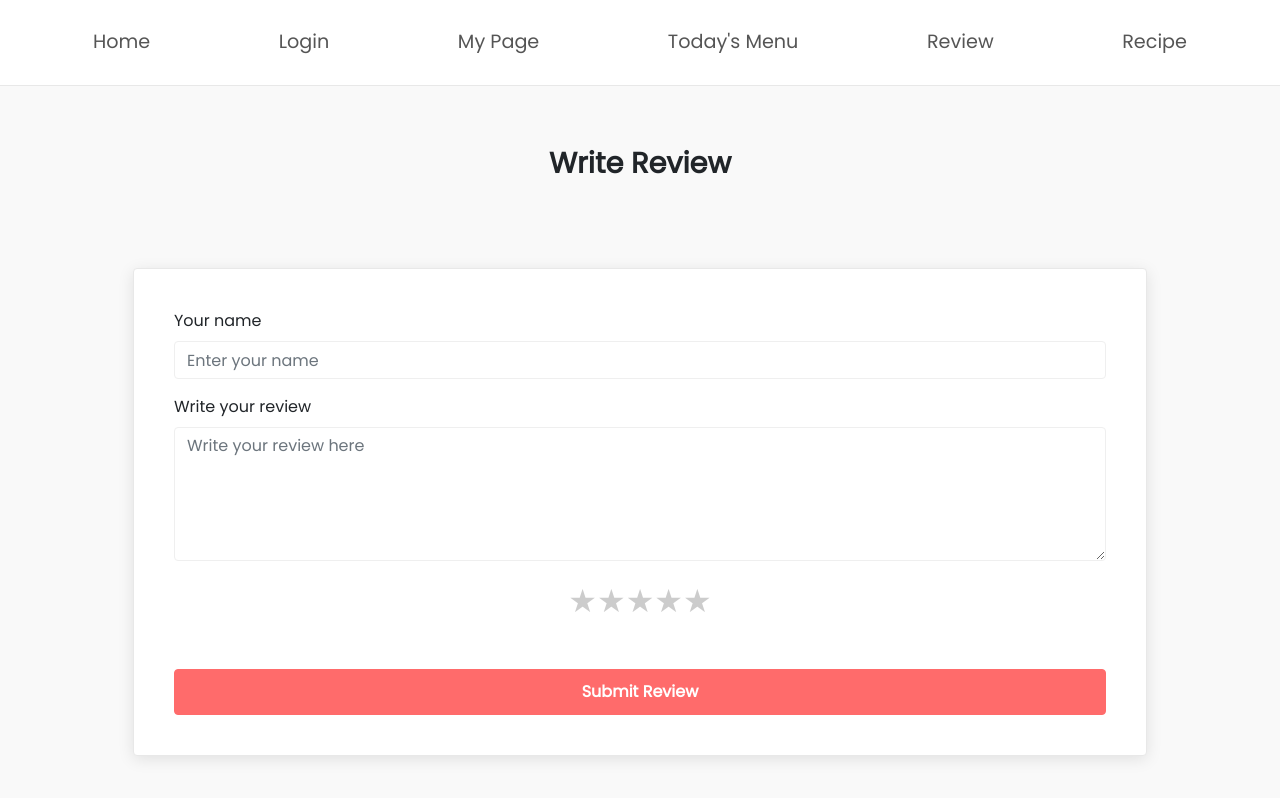
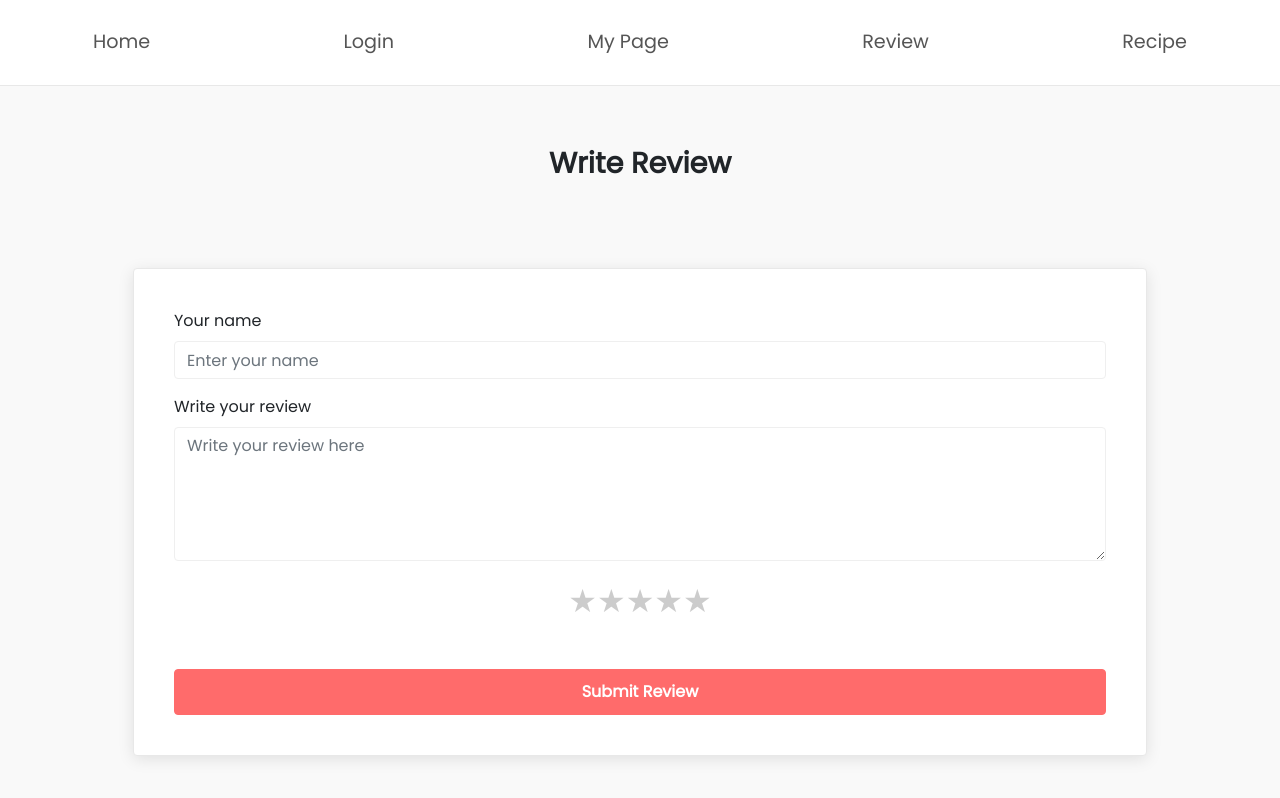
Before and after one commit to lihyel/ChatGPT_Service, a plain HTML site: page frontend/review.html in a window 1280 px wide. Drawn offline with nearby package versions, Linux system fonts and the light colour scheme.

Commit message:
Update and rename review.html to frontend/review.html

```diff
--- a/review.html
+++ b/frontend/review.html
@@ -148,7 +148,6 @@
             <a href="index.html" class ="nav-link">Home</a>
             <a href="index.html" class="nav-link">Login</a>
             <a href="mypage.html" class="nav-link">My Page</a>
-            <a href="#" class="nav-link">Today's Menu</a>
             <a href="review.html" class="nav-link">Review</a>
             <a href="recipe.html" class="nav-link">Recipe</a>
         </div>
```
